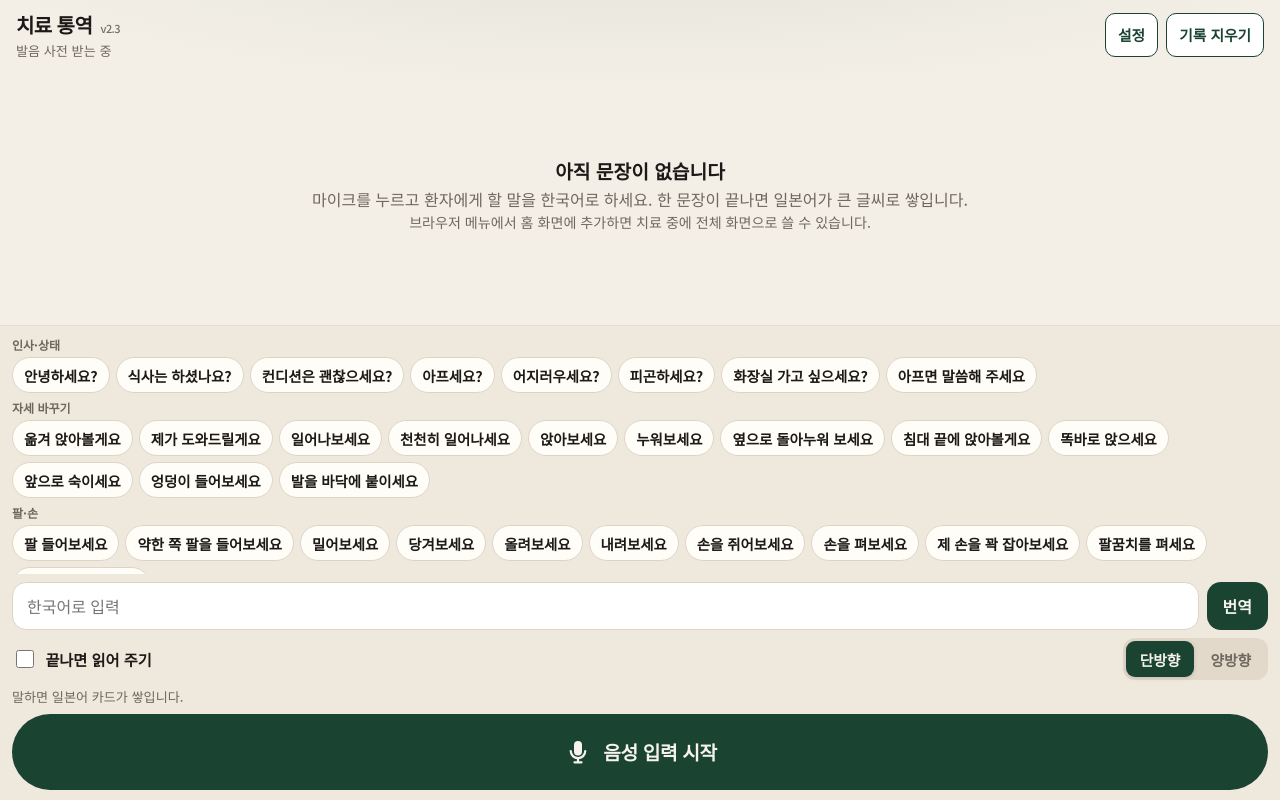
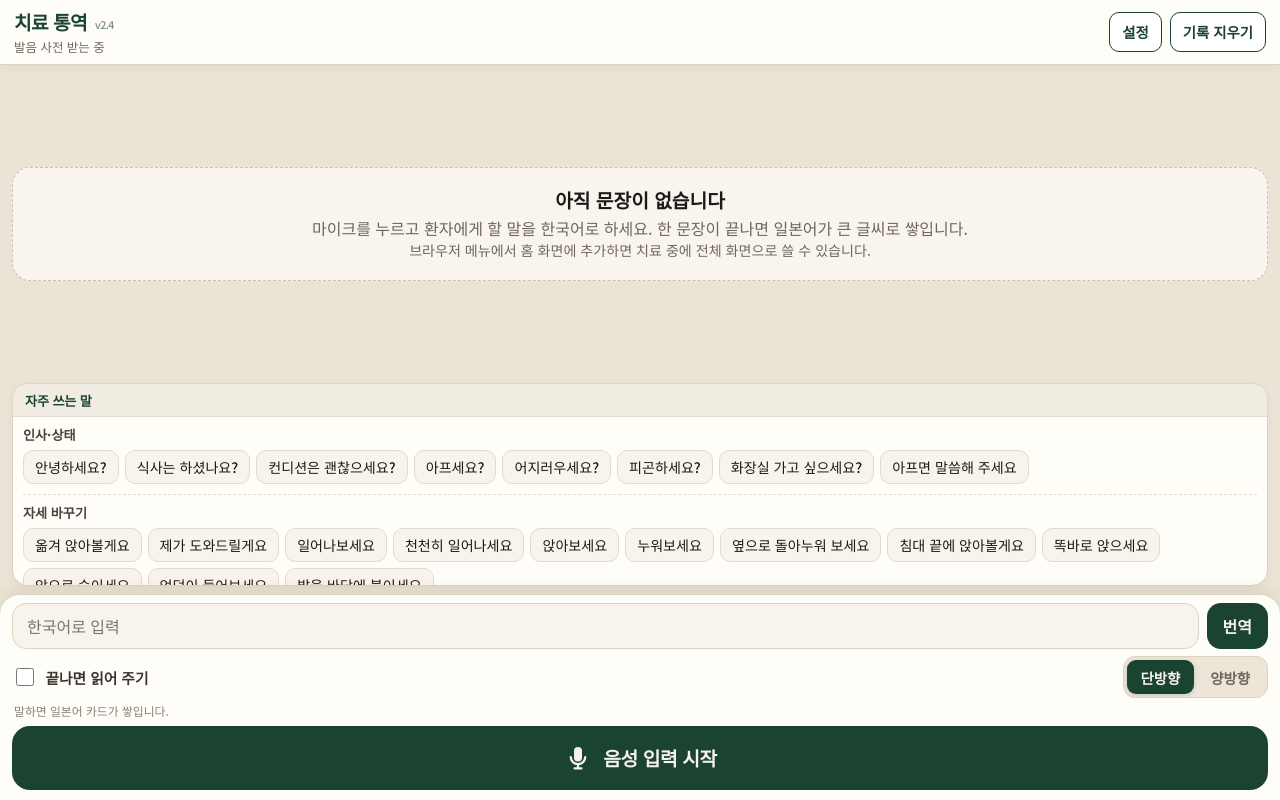
Before and after one commit to Mattkim91/jp-clinic-interpreter, a website built with Vite: page index.html in a window 1280 px wide. Built offline with nearby package versions, Linux system fonts and the light colour scheme; what kuromoji would draw is missing.

Commit message:
v2.4: 화면 구역 정리 (헤더·카드·자주 쓰는 말·하단 조작 바)

```diff
--- a/index.html
+++ b/index.html
@@ -32,7 +32,7 @@
     <div id="app" class="app">
       <header class="top">
         <div class="titles">
-          <h1>치료 통역 <span class="app-version">v2.3</span></h1>
+          <h1>치료 통역 <span class="app-version">v2.4</span></h1>
           <p id="status" class="status">준비 중</p>
         </div>
         <div class="top-actions">
@@ -73,7 +73,11 @@
         <span id="interim-text"></span>
       </p>
       <div class="dock">
-        <div id="presets" class="presets" aria-label="자주 쓰는 말"></div>
+        <section class="phrases-panel" aria-labelledby="phrases-title">
+          <h2 id="phrases-title" class="panel-title">자주 쓰는 말</h2>
+          <div id="presets" class="presets" aria-label="자주 쓰는 말"></div>
+        </section>
+        <div class="controls">
         <form id="manual" class="manual">
           <label class="sr" for="manual-input">한국어 문장</label>
           <input
@@ -123,6 +127,7 @@
             <span class="mic-side-label" id="mic-ja-label">患者さん 話す<small>(환자)</small></span>
           </button>
         </div>
+        </div>
       </div>
     </div>
     <video id="nosleep" playsinline muted loop preload="auto" src="%BASE_URL%silence.mp4" aria-hidden="true"></video>
--- a/package.json
+++ b/package.json
@@ -1,7 +1,7 @@
 {
   "name": "clinic-ja",
   "private": true,
-  "version": "2.3.0",
+  "version": "2.4.0",
   "type": "module",
   "scripts": {
     "dev": "vite --host 0.0.0.0 --port 41723 --strictPort",
--- a/src/style.css
+++ b/src/style.css
@@ -465,3 +465,131 @@ h1 {
 @media (max-height: 700px) {
   .mic-pair .mic-side { min-height: 64px; }
 }
+
+/* ===== v2.4: clearly separated zones ===== */
+:root {
+  --zone-log: #ebe4d6;
+  --surface: #fffdf8;
+  --panel-line: #ddd3c2;
+}
+.app { background: var(--zone-log); }
+
+/* (1) Header */
+.top {
+  background: var(--surface);
+  border-bottom: 1px solid var(--panel-line);
+  box-shadow: 0 2px 10px rgba(62, 44, 22, 0.06);
+  padding: 8px 14px 8px;
+  position: relative;
+  z-index: 2;
+}
+h1 { font-size: 1.2rem; color: var(--green); }
+.status { font-size: 0.78rem; }
+.top-actions .text-btn { min-height: 40px; padding: 6px 12px; font-size: 0.9rem; }
+
+/* (2) Translation card area */
+.log { padding: 10px 12px 10px; gap: 12px; }
+.card {
+  background: #fff;
+  border: 1.5px solid #d9cfbe;
+  box-shadow: 0 6px 18px rgba(62, 44, 22, 0.10);
+}
+.card.is-newest { border-color: #9cc7bf; }
+.ja { color: #14110e; }
+.card .ko { font-size: 0.95rem; }
+.card.is-patient { background: #fff3e4; border-color: #e9c49f; border-left: 6px solid #c26a1e; }
+.card.is-patient.is-newest { border-color: #e1ad7a; border-left-color: #c26a1e; }
+.empty { background: rgba(255, 253, 248, 0.7); border: 1.5px dashed #cdbfa8; border-radius: 18px; padding: 18px 16px; margin: auto 0; }
+.interim { margin: 0 12px 8px; border: 1px solid #ecd9b4; }
+
+/* Dock holds zones 3 + 4 */
+.dock {
+  background: transparent;
+  border-top: 0;
+  padding: 0;
+  gap: 0;
+}
+
+/* (3) Frequent phrases panel */
+.phrases-panel {
+  margin: 0 12px 10px;
+  background: var(--surface);
+  border: 1px solid var(--panel-line);
+  border-radius: 16px;
+  box-shadow: 0 2px 8px rgba(62, 44, 22, 0.05);
+  overflow: hidden;
+}
+.panel-title {
+  margin: 0;
+  padding: 7px 12px 6px;
+  font-size: 0.82rem;
+  font-weight: 700;
+  color: var(--green);
+  background: #f1ece2;
+  border-bottom: 1px solid #e6ddce;
+  letter-spacing: -0.01em;
+}
+.presets {
+  max-height: 24vh;
+  max-height: 24dvh;
+  padding: 8px 10px 10px;
+  scrollbar-width: thin;
+}
+.preset-group + .preset-group { margin-top: 10px; padding-top: 8px; border-top: 1px dashed #e6ddce; }
+.preset-title { margin: 0 0 6px; font-size: 0.82rem; font-weight: 700; color: #4a4239; }
+.preset-chips { gap: 6px; }
+.presets .chip {
+  min-height: 34px;
+  padding: 0 11px;
+  border-radius: 10px;
+  border: 1px solid #e3dacb;
+  background: #f8f4ec;
+  color: var(--ink);
+  font-weight: 500;
+  font-size: 0.88rem;
+}
+.presets .chip:active { background: var(--green); color: var(--green-ink); border-color: var(--green); }
+
+/* (4) Control bar */
+.controls {
+  background: var(--surface);
+  border-top: 1px solid var(--panel-line);
+  border-radius: 20px 20px 0 0;
+  box-shadow: 0 -4px 16px rgba(62, 44, 22, 0.08);
+  padding: 10px 12px calc(10px + env(safe-area-inset-bottom));
+  display: flex;
+  flex-direction: column;
+  gap: 8px;
+}
+.manual input { height: 46px; background: #f8f4ec; border-color: #ddd3c2; }
+.manual button { height: 46px; }
+.dock-row { min-height: 40px; }
+.auto { font-size: 0.92rem; color: #3b352f; }
+.mode-toggle { background: #ece5d8; border: 1px solid #ddd3c2; }
+.mode-toggle button { min-height: 34px; font-size: 0.9rem; }
+.hint { font-size: 0.74rem; color: #8a8177; min-height: 0; margin: -2px 2px 0; }
+.hint:empty { display: none; }
+.mic { min-height: 68px; border-radius: 18px; }
+.mic-pair .mic-side { min-height: 68px; border-radius: 18px; }
+
+@media (max-height: 740px) {
+  .presets { max-height: 20vh; max-height: 20dvh; }
+  .hint { display: none; }
+  .mic, .mic-pair .mic-side { min-height: 58px; }
+  .controls { gap: 6px; padding-top: 8px; }
+}
+/* v2.4 readability: no mid-word Korean breaks, balanced big lines */
+.app { word-break: keep-all; overflow-wrap: break-word; }
+.ja, .ja-src, .reading, .empty-ja, .mic-ja { word-break: normal; overflow-wrap: anywhere; }
+.ja, .ko-big { text-wrap: balance; }
+.phrases-panel { margin-bottom: 8px; }
+.presets { max-height: 21vh; max-height: 21dvh; }
+.controls { padding-top: 8px; gap: 7px; }
+.mic, .mic-pair .mic-side { min-height: 64px; }
+@media (max-height: 700px) {
+  .presets { max-height: 16vh; max-height: 16dvh; padding-top: 6px; }
+  .panel-title { padding: 5px 12px 4px; }
+  .top { padding-top: 6px; padding-bottom: 6px; }
+}
+.log { scroll-padding: 10px 0; }
+.log .card { min-height: calc(100% - 20px); }
```
